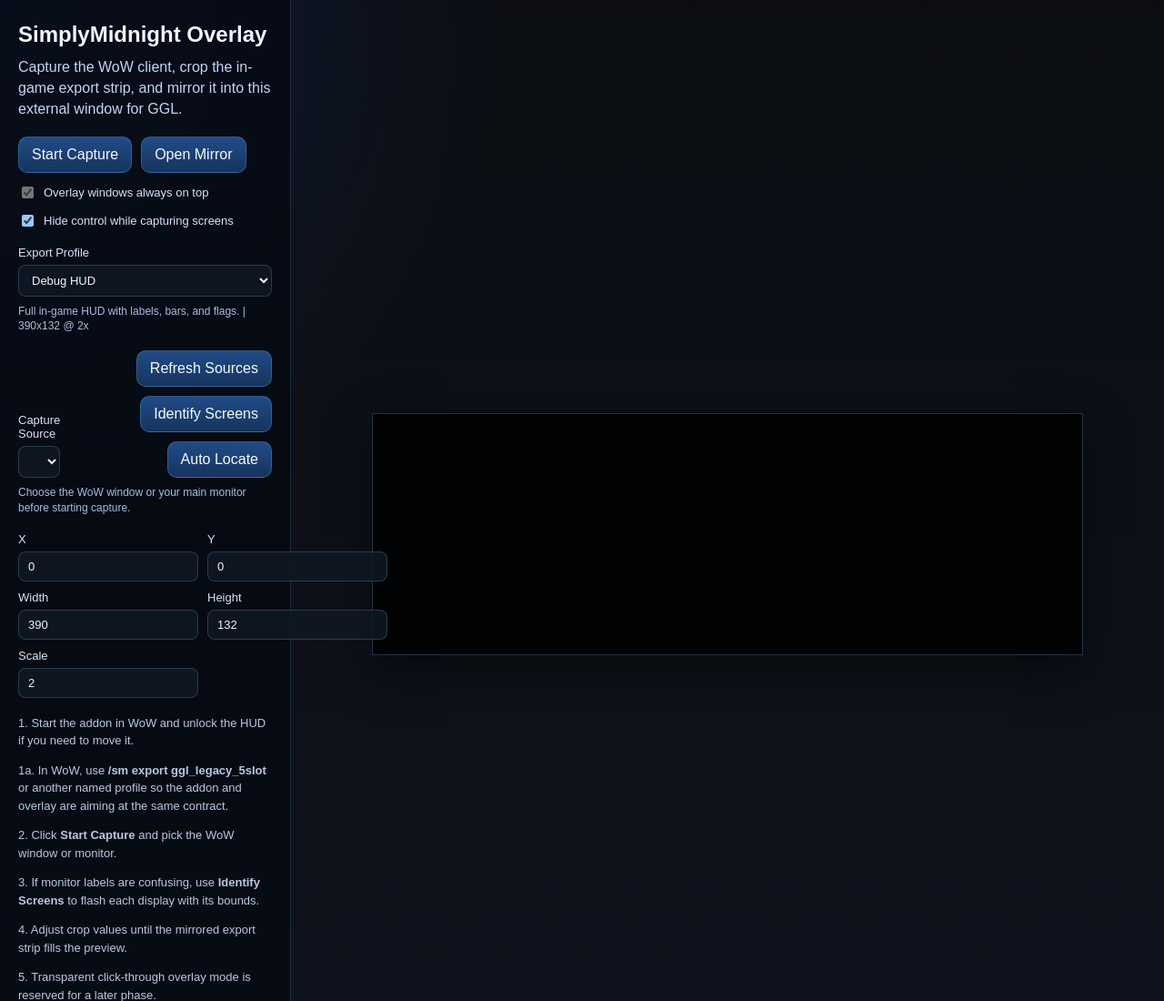
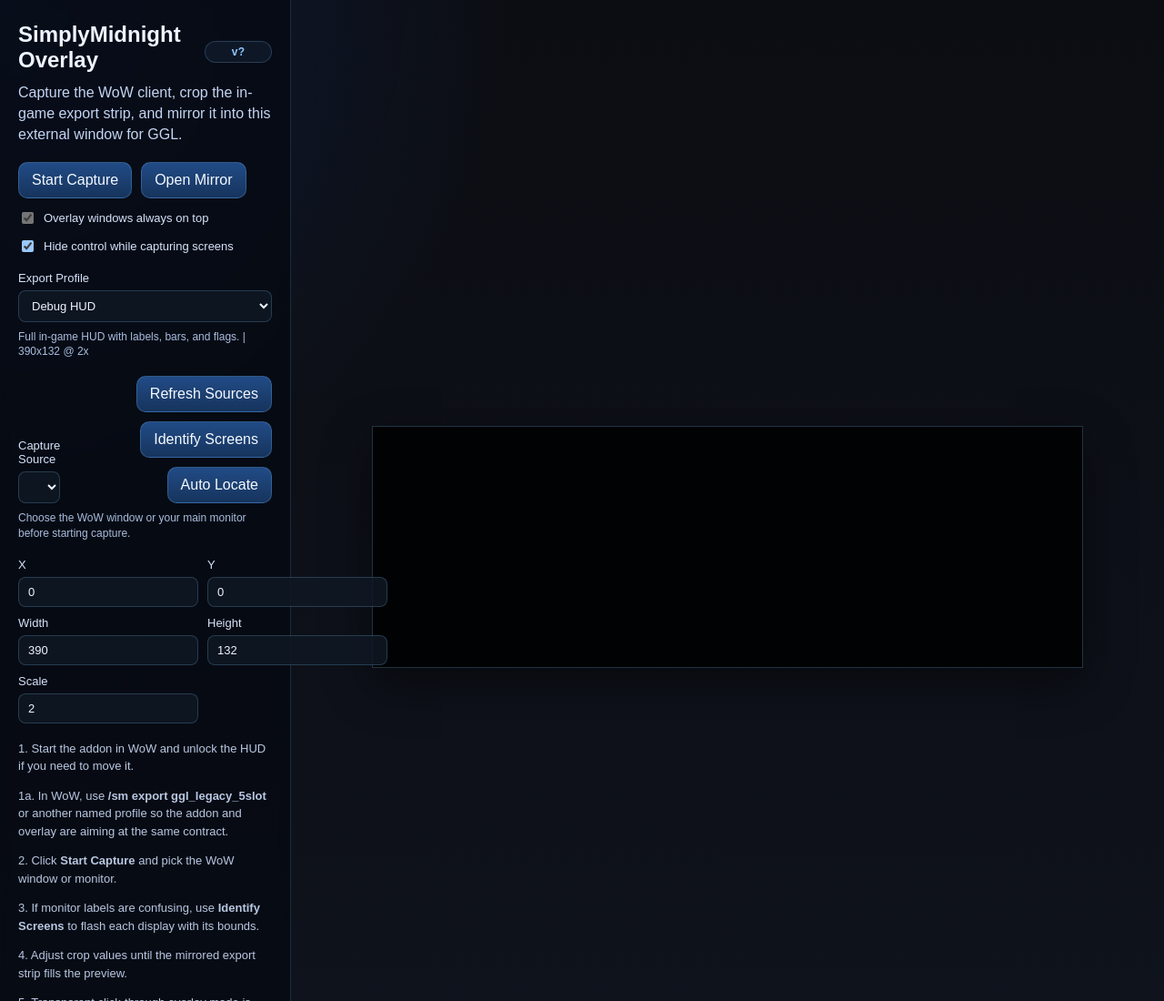
Before and after one commit to DarkoDevo/SimplyMidnight, a website built with Vite: page OverlayApp/index.html in a window 1280 px wide. Shown: the top 1100 px of the page at 91% size. Built offline with nearby package versions, Linux system fonts and the light colour scheme.

Commit message:
Show permanent overlay version badges

```diff
--- a/OverlayApp/index.html
+++ b/OverlayApp/index.html
@@ -9,7 +9,10 @@
   <body>
     <div id="app">
       <aside class="panel">
-        <h1>SimplyMidnight Overlay</h1>
+        <div class="titleRow">
+          <h1>SimplyMidnight Overlay</h1>
+          <span id="appVersion" class="versionBadge">v?</span>
+        </div>
         <p class="lead">
           Capture the WoW client, crop the in-game export strip, and mirror it into this external window for GGL.
         </p>
--- a/OverlayApp/src/main.js
+++ b/OverlayApp/src/main.js
@@ -6,6 +6,7 @@
 const captureButton = document.querySelector("#captureButton");
 const mirrorButton = document.querySelector("#mirrorButton");
 const alwaysOnTop = document.querySelector("#alwaysOnTop");
+const appVersion = document.querySelector("#appVersion");
 const profileSelect = document.querySelector("#profileSelect");
 const profileMeta = document.querySelector("#profileMeta");
 const sourceSelect = document.querySelector("#sourceSelect");
@@ -512,6 +513,9 @@
   window.simplyMidnightApi.setAlwaysOnTop(true);
   window.simplyMidnightApi.getMeta().then((meta) => {
     const profile = getOverlayProfile(profileSelect.value);
+    if (appVersion) {
+      appVersion.textContent = `v${meta.version}`;
+    }
     status.textContent = `Ready | overlay v${meta.version} | ${profile.label}`;
   });
   if (mirrorEnabled) {
--- a/OverlayApp/src/style.css
+++ b/OverlayApp/src/style.css
@@ -31,9 +31,31 @@
   backdrop-filter: blur(6px);
 }
 
+.titleRow {
+  display: flex;
+  align-items: center;
+  justify-content: space-between;
+  gap: 12px;
+}
+
 .panel h1 {
   margin: 0 0 10px;
   font-size: 24px;
+}
+
+.versionBadge {
+  display: inline-flex;
+  align-items: center;
+  justify-content: center;
+  min-width: 56px;
+  padding: 4px 8px;
+  border: 1px solid rgba(126, 200, 255, 0.22);
+  border-radius: 999px;
+  background: rgba(18, 28, 44, 0.78);
+  color: #8dc7ff;
+  font-size: 12px;
+  font-weight: 700;
+  letter-spacing: 0.02em;
 }
 
 .lead {
@@ -152,6 +174,7 @@
 #mirrorDragHandle {
   display: flex;
   align-items: center;
+  justify-content: space-between;
   padding: 0 8px;
   background: rgba(18, 28, 44, 0.95);
   color: #8dc7ff;
```
Also changed, not shown: OverlayApp/mirror.html (+4 -1 lines), OverlayApp/src/mirror.js (+7 -0 lines).
